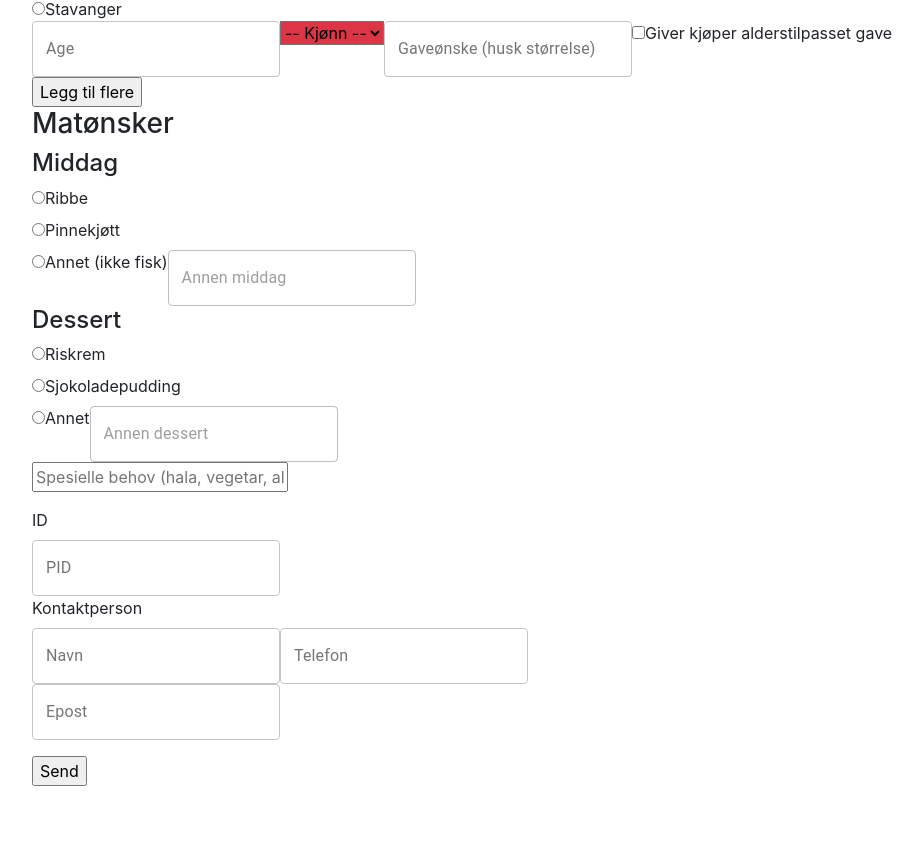
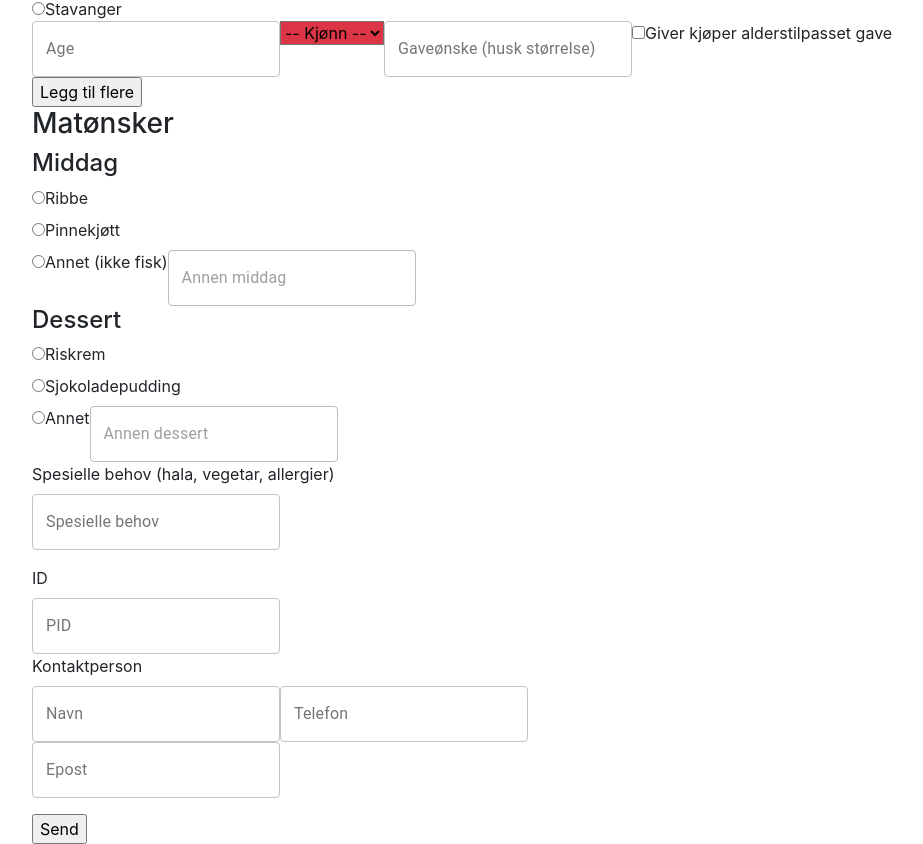
Before and after one commit to capgemini-stavanger/gi-en-jul, a React (Create React App) app in the folder GiEnJul/ClientApp/: page /registrer-familie in a window 1280 px wide. Shown: the part 423-1267 px from the top of the page, without its empty margins (53-976 px from the left). Before the commit the page ends 1209 px from the top, so only its background shows below. Built offline with nearby package versions, Linux system fonts and the light colour scheme.

Commit message:
Added confirmation to institution form

```diff
--- a/GiEnJul/ClientApp/src/components/institution/InstitutionForm.tsx
+++ b/GiEnJul/ClientApp/src/components/institution/InstitutionForm.tsx
@@ -7,6 +7,7 @@ import LOCATIONS from '../../common/constants/Locations';
 import Gender from '../../common/enums/Gender';
 import InputValidator from '../InputFields/Validators/InputValidator';
 import { isEmail, isNotNull, isPhoneNumber } from '../InputFields/Validators/Validators';
+import { TextField } from '@material-ui/core';
 
 
 type PersonType = {
@@ -45,7 +46,6 @@ const RegistrationForm = () => {
     const [specialNeeds, setSpecialNeeds] = useState("");
 
     const [pid, setPid] = useState("");
-    const [isValidPid, setIsValidPid] = useState(false);
 
     const [contactName, setContactName] = useState("");
     const [isValidContactName, setIsValidContactName] = useState(false);
@@ -56,10 +56,10 @@ const RegistrationForm = () => {
     const [contactEmail, setContactEmail] = useState("");
     const [isValidContactEmail, setIsValidContactEmail] = useState(false);
 
+    const [isLoading, setIsLoading] = useState(false);
 
     const addPerson = () => {
         setPersons(formpersons => [...formpersons, {} as IFormPerson]);
-        console.log(persons);
     }
 
     const updatePerson = (newPerson: IFormPerson, index: number) => {
@@ -94,7 +94,6 @@ const RegistrationForm = () => {
     const allIsValid = () => {
         return getDinner() &&
             getDessert() &&
-            isValidPid &&
             isValidContactName &&
             isValidContactPhoneNumber &&
             isValidContactEmail &&
@@ -103,7 +102,33 @@ const RegistrationForm = () => {
             })
     }
 
-    const onSubmitForm = (e : any) => {
+    const resetForm = () => {
+        setViewErrorTrigger(0);
+
+        setIsValidContactName(false);
+        setIsValidContactPhoneNumber(false);
+        setIsValidContactEmail(false);
+
+        setPersons([]);
+        addPerson();
+        setLocation("");
+        setDinnerRadio("");
+        setDinnerInput("");
+        setDessertRadio("");
+        setDessertInput("");
+        setSpecialNeeds("");
+        setPid("");
+        setContactName("");
+        setContactEmail("");
+        setContactPhoneNumber("");
+    }
+
+    const onSuccessSubmit = () => {
+        alert("Familie registrert!");
+        resetForm();
+    }
+
+    const onSubmitForm = async (e : any) => {
         e.preventDefault();
         if (!allIsValid()) {
             setViewErrorTrigger(v => v + 1);
@@ -133,13 +158,26 @@ const RegistrationForm = () => {
             ReferenceId:pid,
             FamilyMembers: personsList
         }
-        fetch('https://localhost:5001/api/recipient', {
+        setIsLoading(true);
+        await fetch('https://localhost:5001/api/recipient', {
             method: 'POST',
             headers:{
                 'Content-Type': 'application/json',
             },
             body: JSON.stringify(submit)
         })
+        .then((response) => {
+            if (response.status === 201) {
+                setIsLoading(false);
+                setTimeout(onSuccessSubmit, 10);
+                return;
+            }
+        })
+        .catch((errorStack) => {
+            console.error(errorStack);
+        })
+        setIsLoading(false);
+        setTimeout(() => alert("En feil oppsto. Vennligst prøv på nytt."), 10);
     }
 
     return(
@@ -203,15 +241,19 @@ const RegistrationForm = () => {
                 />
 
                 <br/>
-                <input value={specialNeeds} onChange={(e) => setSpecialNeeds(e.target.value)} type="texarea" placeholder="Spesielle behov (hala, vegetar, allergier)"/>
+                <label>Spesielle behov (hala, vegetar, allergier)</label><br/>
+                <TextField
+                    variant="outlined"
+                    value={specialNeeds}
+                    onChange={(e) => setSpecialNeeds(e.target.value)}
+                    type="texarea"
+                    label="Spesielle behov"
+                />
             </div>
             <div className="form-group">
                 <label>ID</label><br/>
-                <InputValidator
-                    viewErrorTrigger={viewErrorTrigger}
-                    validators={[isNotNull]}
-                    errorMessages={['Vennligst skriv inn en pid']}
-                    setIsValids={setIsValidPid}
+                <TextField
+                    variant="outlined"
                     onChange={(e) => setPid(e.target.value)}
                     value={pid}
                     name="pid"
@@ -263,6 +305,9 @@ const RegistrationForm = () => {
 
             </div>
             <input type="submit" value="Send" />
+            {isLoading && <div className="spinner-border" role="status">
+                <span className="sr-only">Loading...</span>
+            </div>}
         </form>
     );
 }
```
